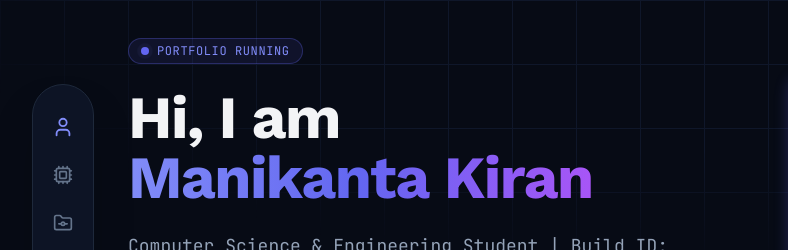
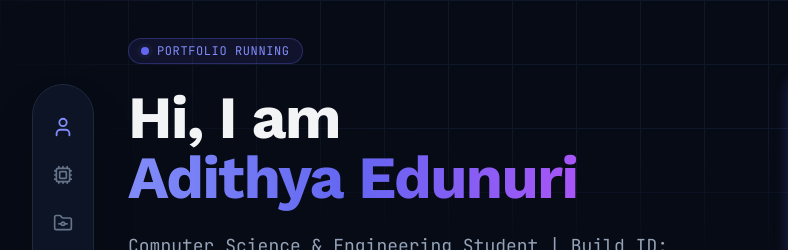
Before and after one commit to Adithya070707/Adithya070707.github.io, a plain HTML site: page index.html in a window 1280 px wide. Shown: the part 128-378 px from the top of the page, 0-788 px from the left. Drawn offline with nearby package versions, Linux system fonts and the light colour scheme.

Commit message:
Update index.html

```diff
--- a/index.html
+++ b/index.html
@@ -3,7 +3,7 @@
 <head>
     <meta charset="UTF-8">
     <meta name="viewport" content="width=device-width, initial-scale=1.0">
-    <title>Edunuri Adithya | Portfolio</title>
+    <title>Adithya Edunuri | Portfolio</title>
 
     <link rel="preconnect" href="https://fonts.googleapis.com">
     <link rel="preconnect" href="https://fonts.gstatic.com" crossorigin>
@@ -134,7 +134,7 @@
                     <h1 class="text-4xl sm:text-6xl font-extrabold tracking-tight">
                         Hi, I am <br>
                         <span class="text-transparent bg-clip-text bg-gradient-to-r from-indigo-400 via-indigo-500 to-purple-500">
-                            Manikanta Kiran
+                            Adithya Edunuri
                         </span>
                     </h1>
 
```
